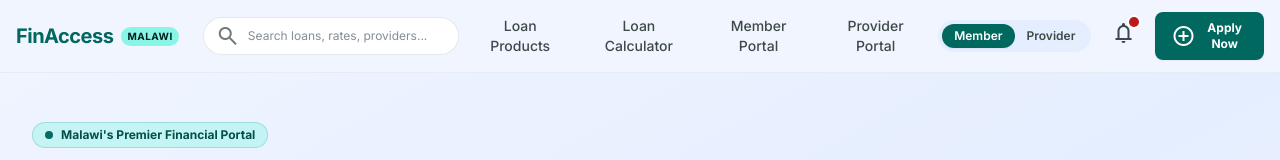
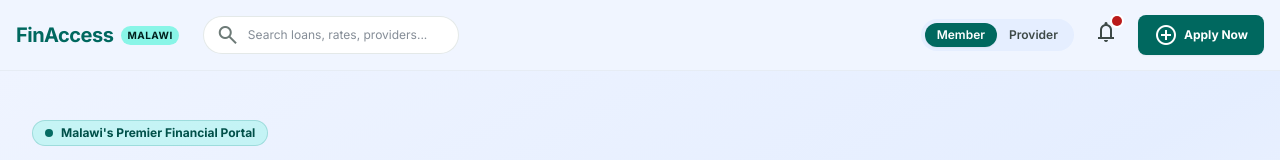
Before and after one commit to SAMIEKP/SmartFin, a React (Vite) app: page / in a window 1280 px wide. Shown: the top 160 px of the page. Built offline with nearby package versions, Linux system fonts and the light colour scheme.

Commit message:
Add dependences to the package-lock to be able to start the webapp. Adding some buttons on the header

```diff
--- a/src/components/Navbar.tsx
+++ b/src/components/Navbar.tsx
@@ -54,35 +54,7 @@ export const Navbar: React.FC<NavbarProps> = ({
         </div>
       </div>
 
-      {/* Center Nav Links for Landing */}
-      {currentView === 'landing' && (
-        <nav className="hidden lg:flex items-center gap-6 text-sm font-medium text-[#3d4947]">
-          <button
-            onClick={() => onNavigate('loan-products')}
-            className="hover:text-[#00685f] transition-colors"
-          >
-            Loan Products
-          </button>
-          <button
-            onClick={() => onNavigate('calculator')}
-            className="hover:text-[#00685f] transition-colors"
-          >
-            Loan Calculator
-          </button>
-          <button
-            onClick={() => onNavigate('user-dashboard')}
-            className="hover:text-[#00685f] transition-colors"
-          >
-            Member Portal
-          </button>
-          <button
-            onClick={() => onNavigate('provider-dashboard')}
-            className="hover:text-[#00685f] transition-colors"
-          >
-            Provider Portal
-          </button>
-        </nav>
-      )}
+      {/* Center Nav Links for Landing - Removed per requirements */}
 
       {/* Right Controls */}
       <div className="flex items-center gap-3">
```
Also changed, not shown: 1 other file (tests, documents, lock files or other folders).
